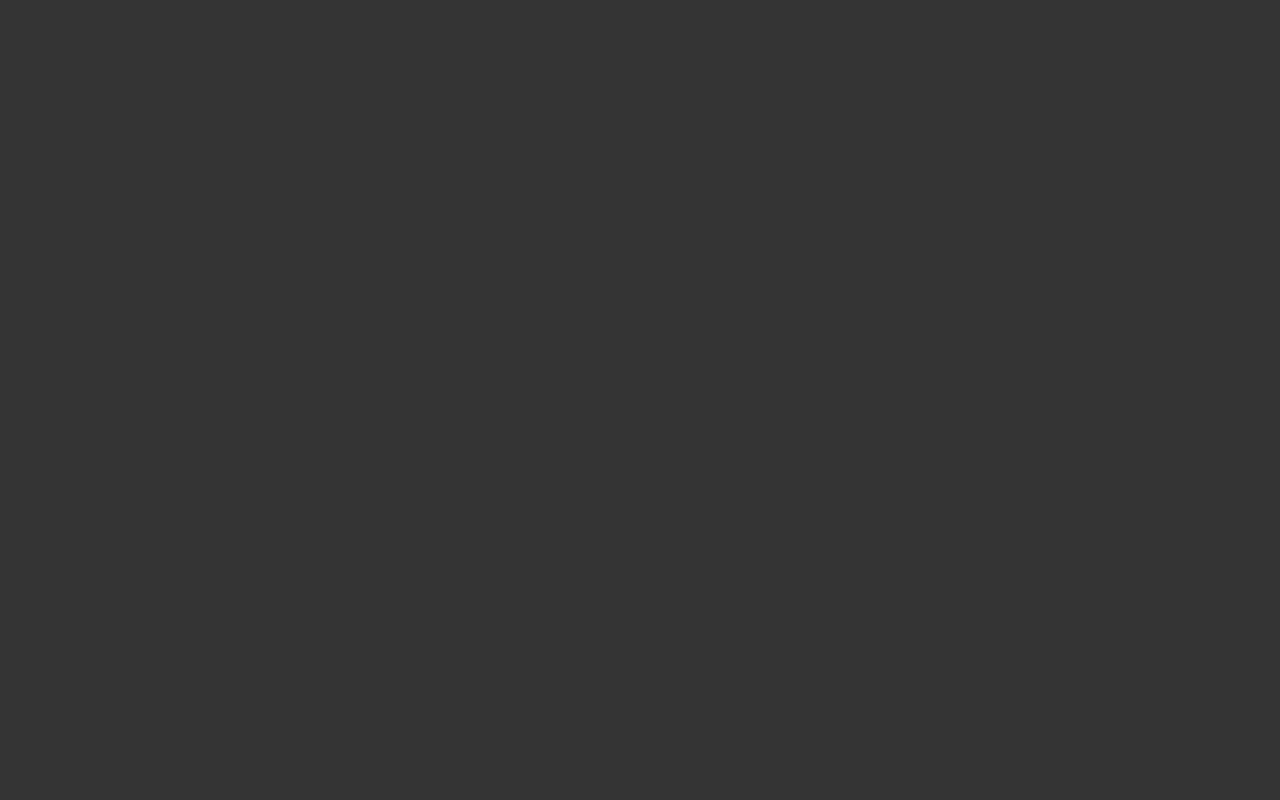
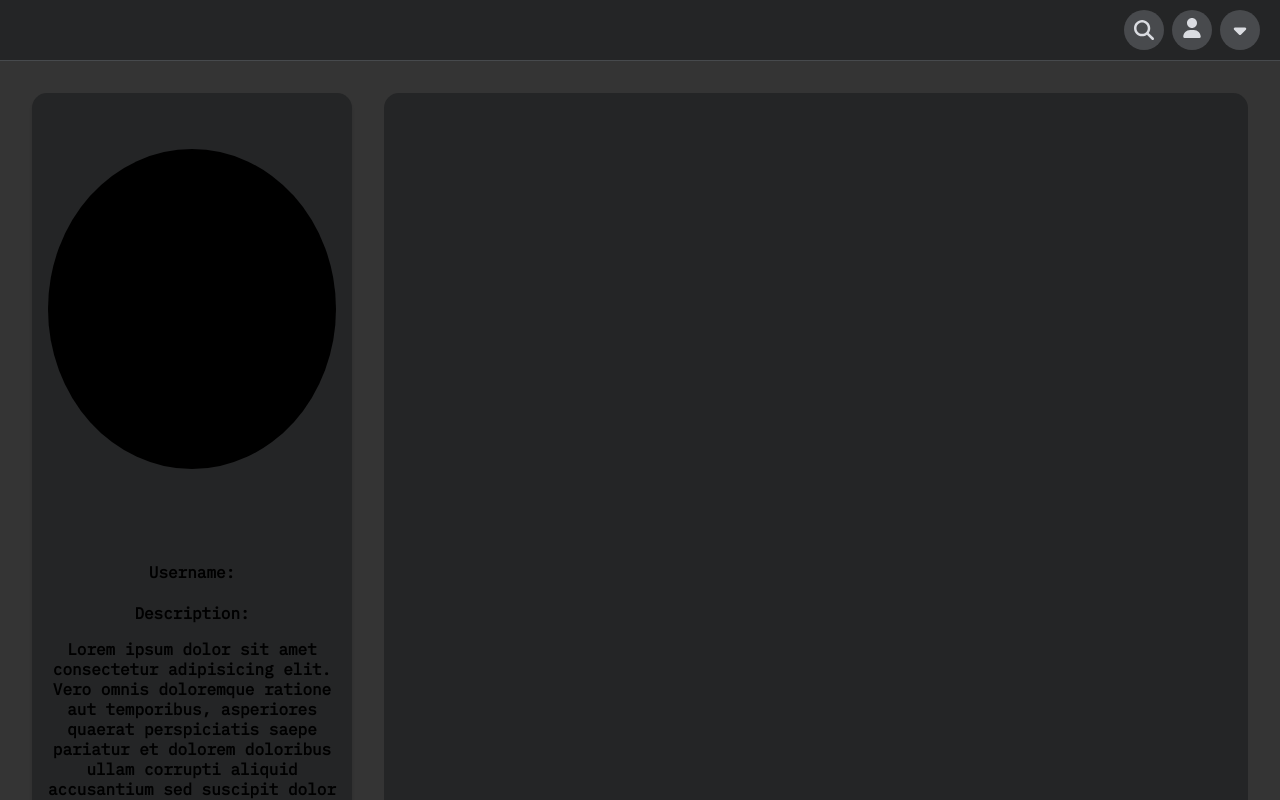
Before and after one commit to JacobBartlett24/archive-app, a React (Create React App) app: page /Profile in a window 1280 px wide. Before the commit this address had no page. Shown: the top 800 px of the page. Built offline with nearby package versions, Linux system fonts and the light colour scheme.

Commit message:
Add routing and Profile.js

```diff
--- a/src/App.js
+++ b/src/App.js
@@ -1,9 +1,7 @@
 import Home from "./Home";
 import {Header,HeaderItem,DropdownMenu} from "./Header"
 import Footer from "./Footer"
-import {ReactComponent as SearchIcon} from './Images/magnifying-glass-solid.svg';
-import {ReactComponent as UserIcon} from './Images/user-solid.svg';
-import {ReactComponent as CaretIcon} from './Images/caret-down-solid.svg';
+import Profile from "./Profile";
 import LandingPage from "./LandingPage"
 import { Routes,BrowserRouter,Route } from "react-router-dom";
 
@@ -15,15 +13,7 @@ function App() {
     <div className="App">
       <BrowserRouter>
         <Routes>
-        {/*<Header>
-            <HeaderItem icon ={<SearchIcon />}  />
-            <HeaderItem icon ={<UserIcon />}  />
-            <HeaderItem icon ={<CaretIcon />}>
-            <DropdownMenu leftIcon={<UserIcon />} rightIcon = {<UserIcon />}/>
-            </HeaderItem>
-        </Header>
-
-  <Footer />*/}
+          <Route path="/Profile" element={<><Header /><Profile /><Footer /></>}/>
           <Route path = "/Home" element ={<><Header /><Home /><Footer /></>}/>
           <Route index element={<LandingPage />} />
 
--- a/src/Header.js
+++ b/src/Header.js
@@ -5,6 +5,7 @@ import { CSSTransition } from "react-transition-group";
 import {ReactComponent as SearchIcon} from './Images/magnifying-glass-solid.svg';
 import {ReactComponent as UserIcon} from './Images/user-solid.svg';
 import {ReactComponent as CaretIcon} from './Images/caret-down-solid.svg';
+import { Link } from "react-router-dom";
 
 export function Header(props){
 
@@ -12,12 +13,11 @@ export function Header(props){
         <nav className="navbar">
             <ul className="navbar-nav">{props.children}
             <HeaderItem icon ={<SearchIcon />}  />
-            <HeaderItem icon ={<UserIcon />}  />
+            <HeaderItem icon ={<Link to ="/Profile"><UserIcon /></Link>}/>
             <HeaderItem icon ={<CaretIcon />}>
             <DropdownMenu leftIcon={<UserIcon />} rightIcon = {<UserIcon />}/>
             </HeaderItem>
             </ul>
-
         </nav>
 
     )
@@ -58,12 +58,14 @@ export function DropdownMenu(props){
     return(
         <div className="dropdown">
             <div className="menu">
+            <Link to="/Profile">
                 <DropdownItem
                     leftIcon={props.leftIcon}
                     rightIcon={props.rightIcon}
                     goToMenu="profile">
                     My Profile
                 </DropdownItem>
+            </Link>
                 <DropdownItem
                     leftIcon={props.leftIcon}
                     rightIcon={props.rightIcon}
--- a/src/Profile.js
+++ b/src/Profile.js
@@ -1,8 +1,24 @@
 import { useState } from "react";
+import { Link } from "react-router-dom";
 
 function Profile(){
     return(
-        <div>
+        <div className="profilePage">
+            <div id="profile">
+                <div id="profilePictureContainer">
+                    <div id="profilePicture">
+
+                    </div>
+                </div>
+                <div id="profileInformation">
+                    <h4>Username: </h4>
+                    <h4>Description:<p>Lorem ipsum dolor sit amet consectetur adipisicing elit. Vero omnis doloremque ratione aut temporibus, asperiores quaerat perspiciatis saepe pariatur et dolorem doloribus ullam corrupti aliquid accusantium sed suscipit dolor rerum.</p></h4>
+
+                </div>
+            </div>
+            <div id="something">
+
+            </div>
 
         </div>
     )
--- a/src/index.css
+++ b/src/index.css
@@ -6,6 +6,7 @@ body {
     -webkit-font-smoothing: antialiased;
     -moz-osx-font-smoothing: grayscale;
     height: 100%;
+    box-sizing: border-box;
 }
 
 
@@ -66,7 +67,7 @@ code {
 }
 
 .icon-button{
-  --button-size: calc(var(var(--nav-size)*0.5));
+  --button-size: calc(var(--nav-size)*0.5);
   width: var(--button-size);
   height: var(--button-size);
   background-color: #484a4d;
@@ -186,3 +187,55 @@ code {
   bottom: 0;
   left: 0;
 }
+
+#profile{
+  width: 100%;
+  height: 52rem;
+  display: flex;
+  flex-direction: column;
+  background-color: var(--bg);
+  border-radius: 15px;
+  box-shadow: rgba(0, 0, 0, 0.15) 0px 3px 3px 0px;
+}
+
+.profilePage{
+  display: grid;
+  grid-template-columns: 20rem 1fr;
+  grid-template-rows: 100vh;
+  gap: 2rem;
+  min-height: 100vh;
+  width: 95vw;
+  overflow: hidden;
+  margin: 1rem 1rem 1rem 1rem;
+  padding: 1rem 1rem 1rem 1rem;
+}
+
+#profileInformation{
+  width: 90%;
+  height: 24rem;
+  padding: 1rem;
+  text-align: center;
+}
+
+#profilePictureContainer{
+  width:90%;
+  height:50%;
+  display: flex;
+  align-items: center;
+  justify-content: center;
+  padding: 1rem;
+}
+
+#profilePicture{
+  width: 20rem;
+  height: 20rem;
+  background: black;
+  border-radius: 50%;
+}
+
+#something{
+  width: 100%;
+  height: 52rem;
+  border-radius: 15px;
+  background-color: var(--bg);
+}
```
